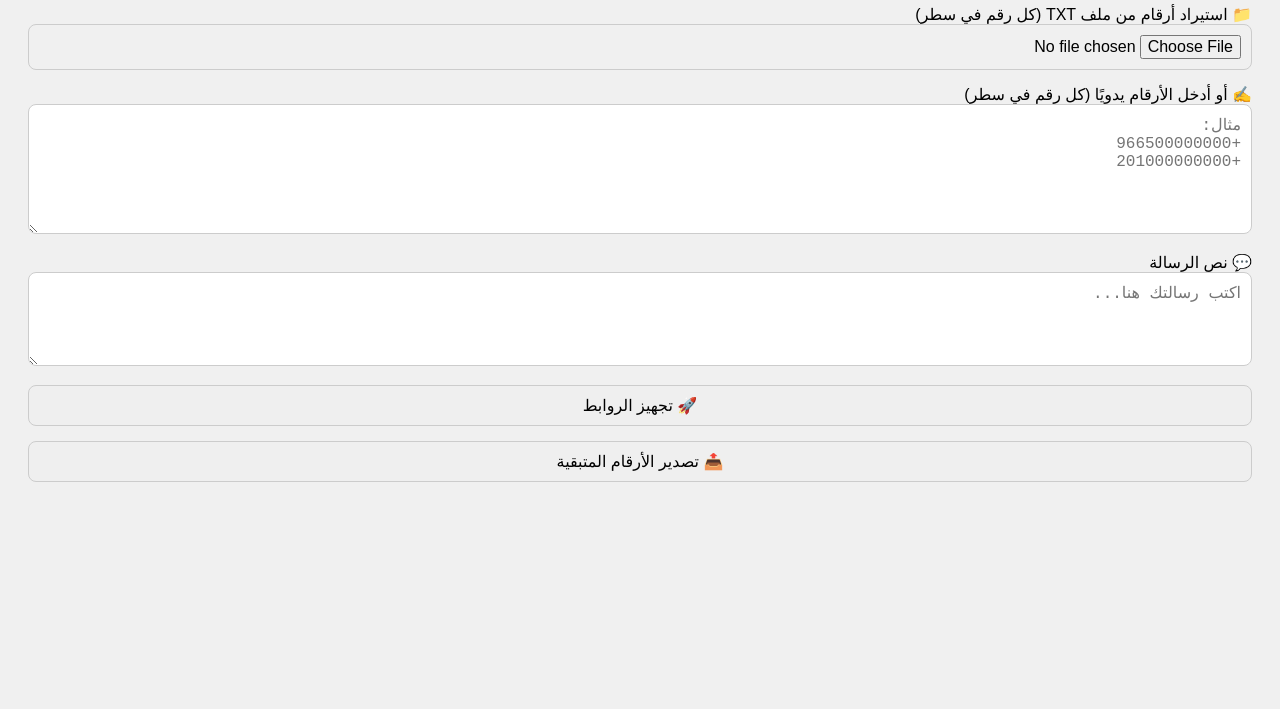
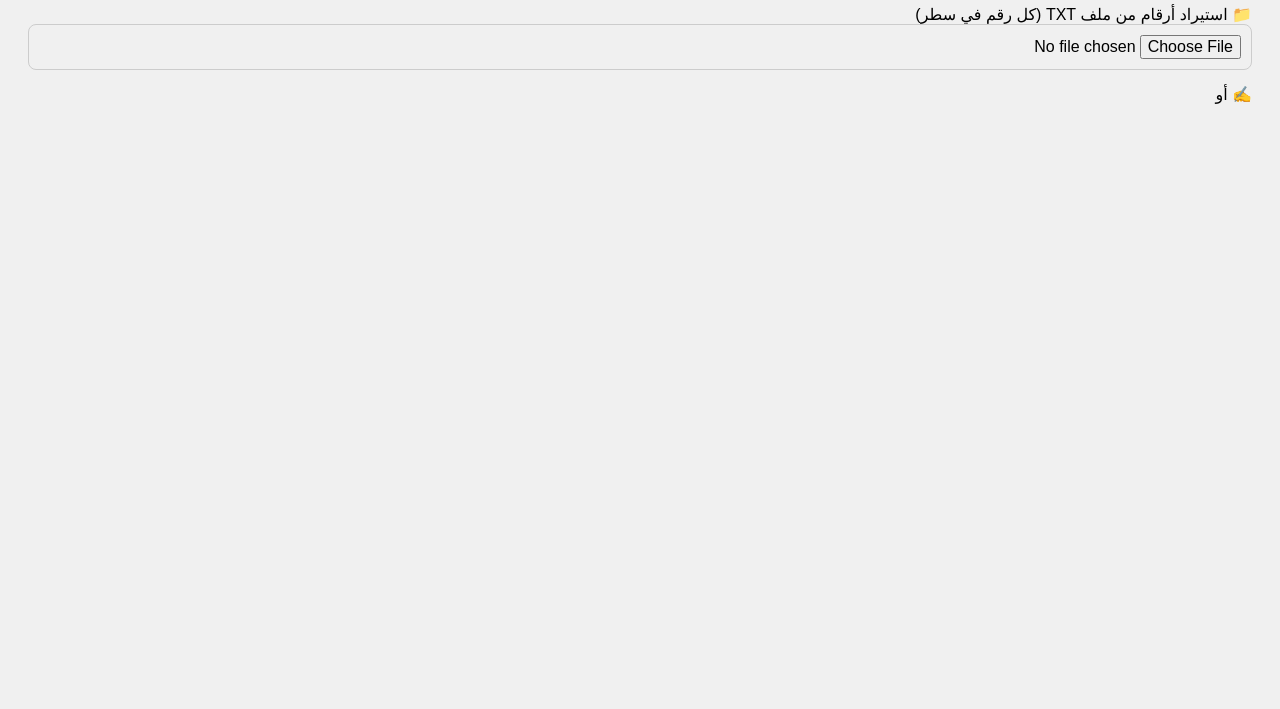
Before and after one commit to jawednoor/whatsapp-tool, a plain HTML site: page index.html in a window 1280 px wide. Shown: the part 91-800 px from the top of the page. Drawn offline with Linux system fonts and the light colour scheme.

Commit message:
Update index.html

```diff
--- a/index.html
+++ b/index.html
@@ -1,17 +1,16 @@
-
 <!DOCTYPE html>
 <html lang="ar" dir="rtl">
 <head>
   <meta charset="UTF-8" />
   <meta name="viewport" content="width=device-width, initial-scale=1.0" />
-  <title>روابط واتساب مع فلترة وتصدير</title>
+  <title>مولد روابط واتساب مع مرفق</title>
   <style>
     body {
       font-family: sans-serif;
       padding: 20px;
       background-color: #f0f0f0;
     }
-    textarea, input[type="file"], button {
+    textarea, input[type="file"], input[type="text"], button {
       width: 100%;
       padding: 10px;
       margin-bottom: 15px;
@@ -55,102 +54,9 @@
 </head>
 <body>
 
-  <h2>ارسال للواتس وتصدير</h2>
+  <h2>مولد روابط واتساب مع مرفق</h2>
 
   <label>📁 استيراد أرقام من ملف TXT (كل رقم في سطر)</label>
   <input type="file" id="fileInput" accept=".txt">
 
-  <label>✍️ أو أدخل الأرقام يدويًا (كل رقم في سطر)</label>
-  <textarea id="numbers" rows="6" placeholder="مثال:
-+966500000000
-+201000000000"></textarea>
-
-  <label>💬 نص الرسالة</label>
-  <textarea id="message" rows="4" placeholder="اكتب رسالتك هنا..."></textarea>
-
-  <button onclick="generateLinks()">🚀 تجهيز الروابط</button>
-  <button onclick="exportRemaining()">📤 تصدير الأرقام المتبقية</button>
-
-  <div id="numbersContainer"></div>
-
-  <script>
-    const fileInput = document.getElementById("fileInput");
-    const numbersTextarea = document.getElementById("numbers");
-    const messageInput = document.getElementById("message");
-    const numbersContainer = document.getElementById("numbersContainer");
-
-    fileInput.addEventListener("change", (event) => {
-      const file = event.target.files[0];
-      if (!file) return;
-
-      const reader = new FileReader();
-      reader.onload = (e) => {
-        const imported = e.target.result.trim();
-        numbersTextarea.value = imported;
-      };
-      reader.readAsText(file);
-    });
-
-    function generateLinks() {
-      const rawNumbers = numbersTextarea.value.trim();
-      const message = encodeURIComponent(messageInput.value.trim());
-      numbersContainer.innerHTML = "";
-
-      if (!rawNumbers || !message) {
-        numbersContainer.innerHTML = "<strong>الرجاء إدخال الأرقام والرسالة.</strong>";
-        return;
-      }
-
-      const numbers = rawNumbers.split('\n')
-        .map(n => n.replace(/\s+/g, '').trim())
-        .filter(n => n.startsWith('+'));
-
-      numbers.forEach(number => {
-        const container = document.createElement("div");
-        container.className = "number-entry";
-
-        const link = document.createElement("a");
-        link.href = `https://wa.me/${number.replace('+', '')}?text=${message}`;
-        link.target = "_blank";
-        link.className = "number-link";
-        link.textContent = number;
-
-        link.addEventListener("click", () => {
-          link.classList.add("sent");
-          link.textContent = number + " ✅ تم الفتح";
-        });
-
-        const deleteBtn = document.createElement("button");
-        deleteBtn.className = "delete-btn";
-        deleteBtn.textContent = "❌";
-        deleteBtn.onclick = () => container.remove();
-
-        container.appendChild(link);
-        container.appendChild(deleteBtn);
-        numbersContainer.appendChild(container);
-      });
-    }
-
-    function exportRemaining() {
-      const links = document.querySelectorAll(".number-link");
-      const numbers = [];
-
-      links.forEach(link => {
-        const text = link.textContent.replace(" ✅ تم الفتح", "").trim();
-        if (text.startsWith("+")) {
-          numbers.push(text);
-        }
-      });
-
-      const blob = new Blob([numbers.join("\n")], { type: "text/plain;charset=utf-8" });
-      const url = URL.createObjectURL(blob);
-      const a = document.createElement("a");
-      a.href = url;
-      a.download = "filtered_numbers.txt";
-      a.click();
-      URL.revokeObjectURL(url);
-    }
-  </script>
-
-</body>
-</html>
+  <label>✍️ أو
```
